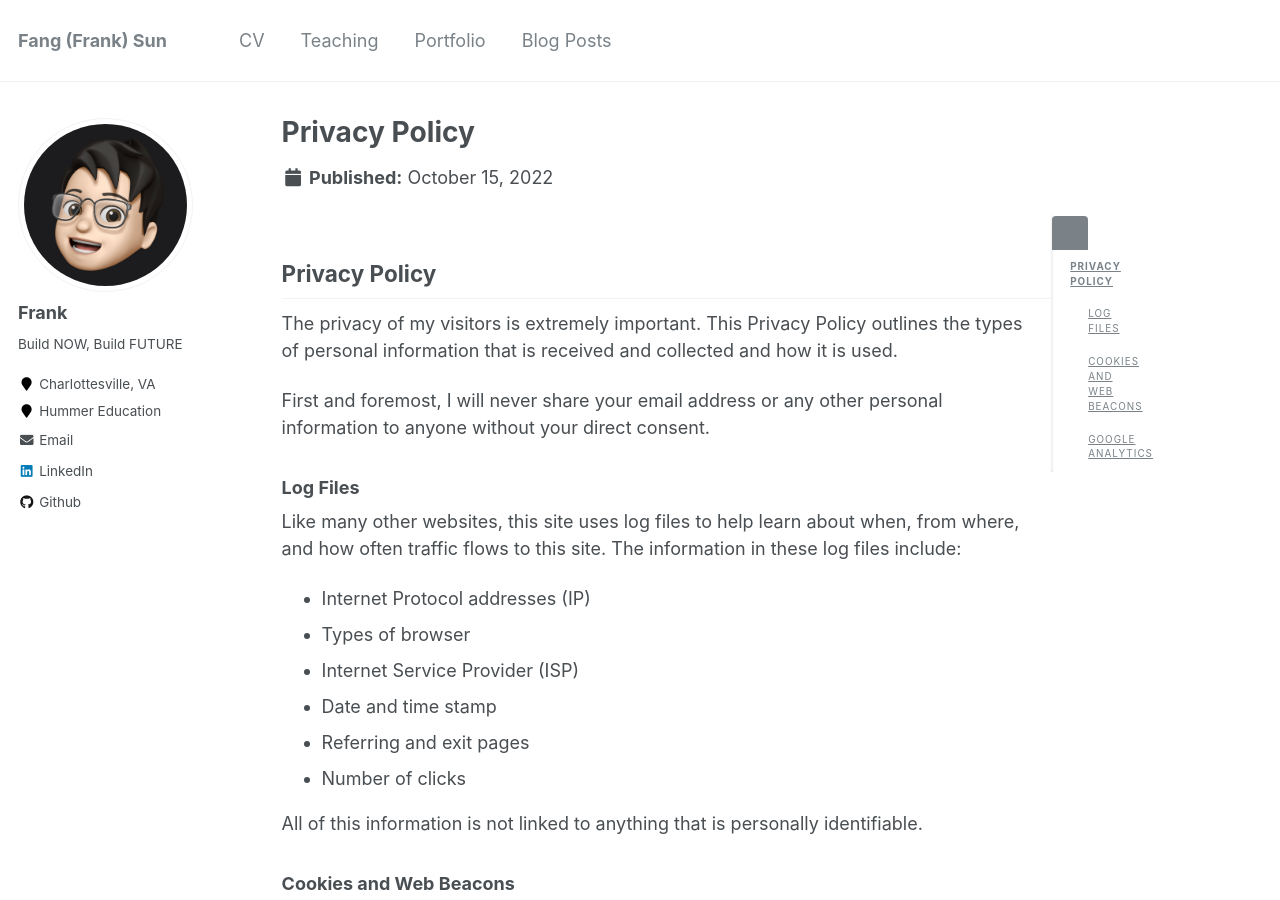
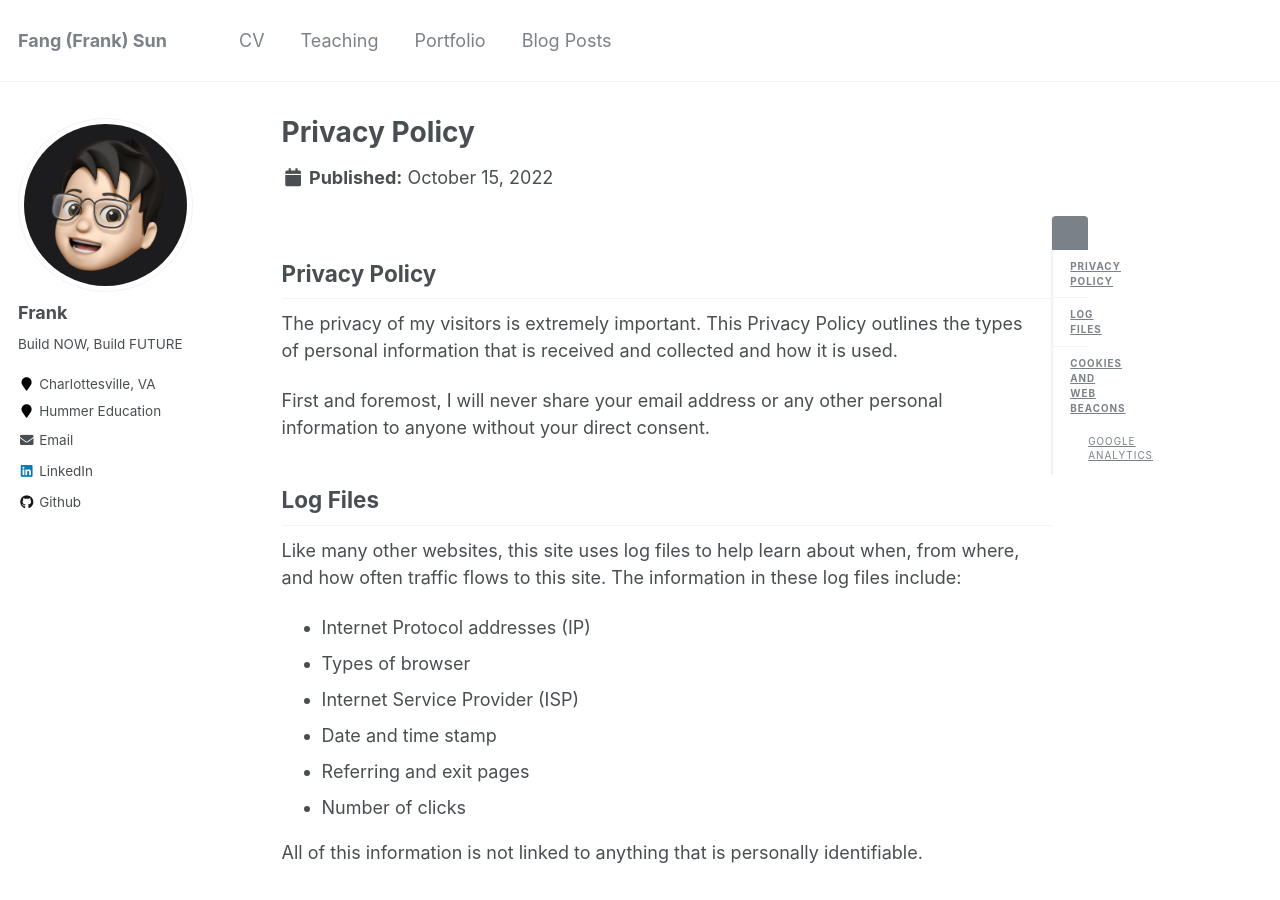
Before and after one commit to FangFrankSun/AcademicPage, a Jekyll site: the page built from _pages/privacy.md, in a window 1280 px wide and 900 px high. Built offline with Jekyll 4.4.1, drawn with Linux system fonts in a browser that asks for light colours.

```diff
--- a/_pages/privacy.md
+++ b/_pages/privacy.md
@@ -13,7 +13,7 @@ The privacy of my visitors is extremely important. This Privacy Policy outlines
 
 First and foremost, I will never share your email address or any other personal information to anyone without your direct consent.
 
-### Log Files
+## Log Files
 
 Like many other websites, this site uses log files to help learn about when, from where, and how often traffic flows to this site. The information in these log files include:
 
@@ -26,7 +26,7 @@ Like many other websites, this site uses log files to help learn about when, fro
 
 All of this information is not linked to anything that is personally identifiable.
 
-### Cookies and Web Beacons
+## Cookies and Web Beacons
 
 When you visit this site "convenience" cookies are stored on your computer when you submit a comment to help you log in faster to [Disqus](http://disqus.com) the next time you leave a comment.
 
@@ -34,6 +34,6 @@ Third-party advertisers may also place and read cookies on your browser and/or u
 
 If you wish to disable cookies, you may do so through your web browser options. Instructions for doing so can be found on the specific web browsers' websites.
 
-#### Google Analytics
+### Google Analytics
 
 Google Analytics is a web analytics tool I use to help understand how visitors engage with this website. It reports website trends using cookies and web beacons without identifying individual visitors. You can read [Google Analytics Privacy Policy](http://www.google.com/analytics/learn/privacy.html).
```
